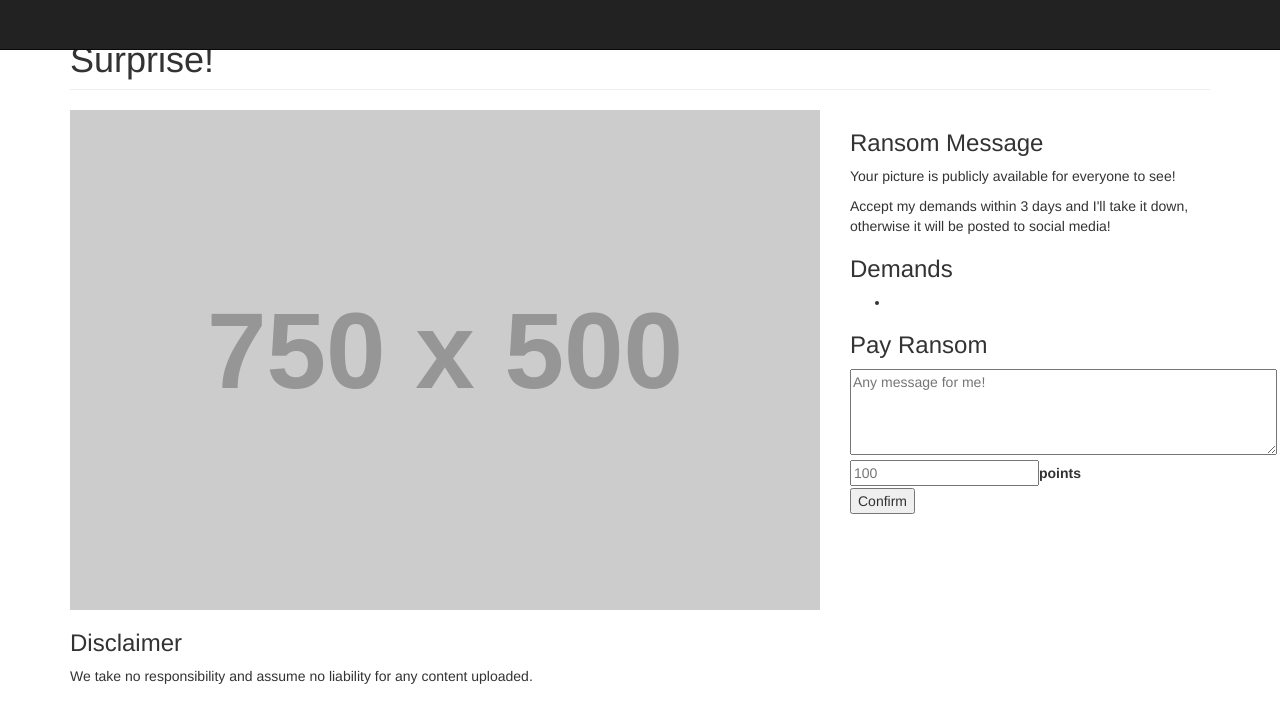
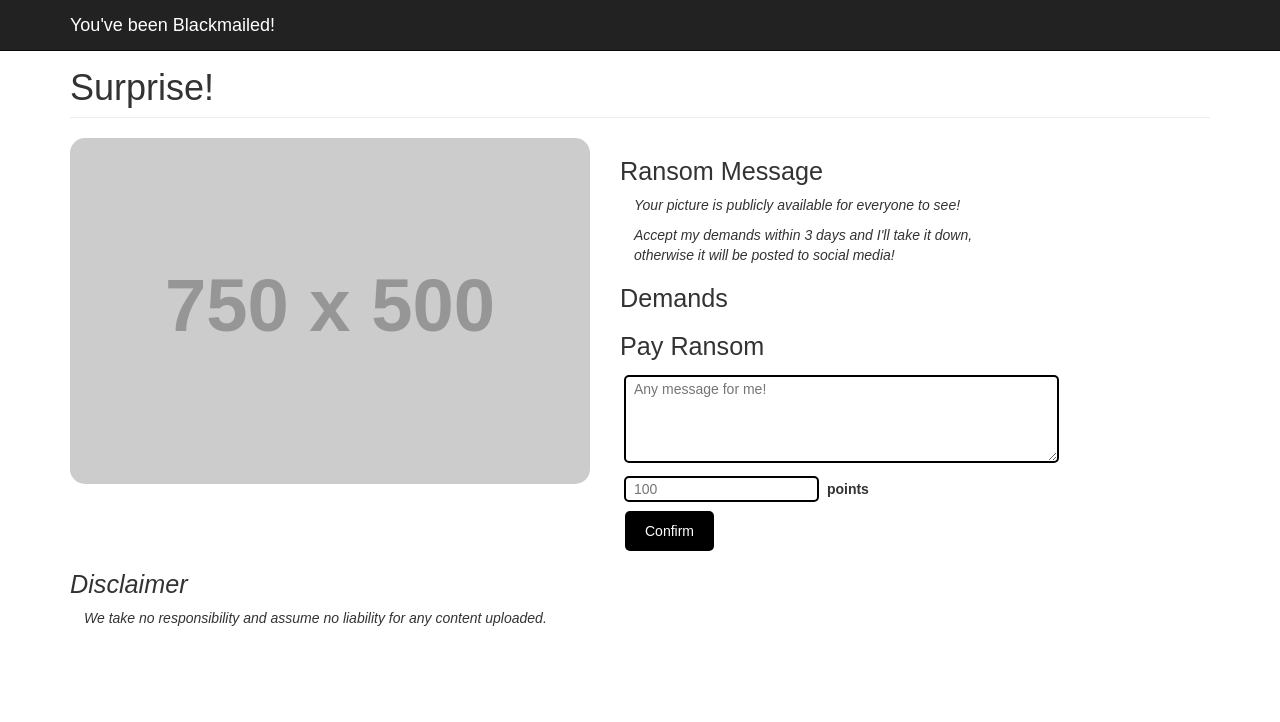
Before and after one commit to NeenuAVarghese/photothief, a website: page victim/index.html in a window 1280 px wide. Drawn offline with Linux system fonts and the light colour scheme; no server answers; placeholder pictures from the web are drawn by us.

Commit message:
Update victim page and cleanup victim CSS

```diff
--- a/stylesheets/victim.css
+++ b/stylesheets/victim.css
@@ -1,67 +1,68 @@
+.navbar-inverse .navbar-brand {
+  color: white;
+}
+
+.noselect {
+  cursor: default;
+}
+
 .victim-body {
-  padding-top: 70px;
+  padding-top: 2em;
 }
 
 .navbar-victim {
   width: 30em;
 }
 
-.victim-body .container h1{
-    font-family:Ubuntu;
+.victim-body {
+  font-family: "Arial", sans-serif;
 }
 
-.victim-footer {
-  margin: 50px 0;
-  font-family:Ubuntu;
+h3 {
+  font-size: 1.8em;
 }
 
-.col-md-4 h3, .col-md-12 h1{
-   font-family:Ubuntu;
-   font-weight:200;
-   font-style:normal;
-   color:black;
-   font-size:30px;
+p, li {
+  font-style: italic;
+  padding-left: 1em;
 }
 
-.col-md-4 p , .col-md-4 li{
-    font-style:Ubuntu;
-    font-weight:normal;
-    font-style:italic;
-    padding-left:20px;
+p {
+  font-size: 1em;
 }
 
-.col-md-8 img{
-    border-radius:15px;
+li {
+  font-size: 1.3em;
 }
 
-textarea{
-  padding:5px 2px;
-  margin:4px 4px;
-  text-align:left;
+img {
+  border-radius: 15px;
+}
+
+.victim-image {
+  max-width: 550px;
+}
+
+input[type=number], textarea {
+  padding-left: 8px;
+  margin: 4px;
+  text-align: left;
   border-radius: 5px;
   border: 2px solid black;
 }
 
-input[type=number]{
-    border-radius: 5px;
-    border: 2px solid black;
-    margin-left:5px;
+button {
+  padding: 10px 20px;
+  margin-left: 5px;
+  margin-top: 5px;
+  text-decoration: none;
+  color: white;
+  border: none;
+  background-color: black;
+  border-radius: 5px;
 }
 
-button {
-  padding:10px 20px;
-  margin-left:5px;
-  margin-top:5px;
-  text-decoration:none;
-  color:white;
-  border:none;
-  Background-color:black;
- border-radius: 5px;
+.victim-footer {
+  font-style: italic;
+  padding-bottom: 2em;
 }
-
-.victim-footer p{
-    max-width: 855px;
-    font-size:small;
-    font-style:italic;
-
-}
--- a/victim/index.html
+++ b/victim/index.html
@@ -1,43 +1,41 @@
 <!DOCTYPE html>
-<html lang="en">
-
+<html>
 <head>
   <title>Blackmail</title>
   <meta name="viewport" content="width=device-width, initial-scale=1">
   <link href="favicon.ico" rel="icon" type="image/x-icon">
-
+  <!-- Reset default stylesheets -->
+  <link href="../stylesheets/reset.css" rel="stylesheet" type="text/css">
   <!-- Bootstrap Core CSS -->
   <link href="../libraries/bootstrap/css/bootstrap.min.css" rel="stylesheet">
   <!-- Custom CSS -->
-    <link href="../stylesheets/victimurl.css" rel="stylesheet">
+  <link href="../stylesheets/victim.css" rel="stylesheet">
 </head>
 
 <body class="victim-body">
-
   <!-- Navigation -->
   <nav class="navbar navbar-inverse navbar-fixed-top" role="navigation">
     <div class="container">
       <div class="navbar-header">
+        <div class="navbar-brand noselect">You've been Blackmailed!</div>
       </div>
     </div>
   </nav>
 
   <div class="container">
+    <div class="row">
+      <div class="col-lg-12 title">
+        <h1 class="page-header noselect">Surprise!</h1>
+      </div>
+    </div>
 
     <div class="row">
-            <div class="col-lg-12">
-                <h1 class="page-header">Surprise!</h1>
-            </div>
-        </div>
-        <!-- /.row -->
-
-        <div class="row">
-
-            <div class="col-md-8">
+      <div class="col-md-8 victim-image">
         <img id="redhanded" class="img-responsive" src="http://placehold.it/750x500" alt="">
       </div>
 
       <div class="col-md-4">
+        <div class="noselect">
           <h3>Ransom Message</h3>
           <p>Your picture is publicly available for everyone to see!</p>
           <p>Accept my demands within 3 days and I'll take it down, otherwise it will be posted to social media!</p>
@@ -46,31 +44,30 @@
             <li id="mwahaha"></li>
           </ul>
           <h3>Pay Ransom</h3>
+        </div>
+
+        <form class="haggle">
           <div>
-                <textarea rows="4" cols="50" placeholder="Any message for me!"></textarea>
+            <textarea id="message" rows="4" cols="50" placeholder="Any message for me!"></textarea>
           </div>
           <div>
-                <input type="number" placeholder="100"><label>points</label>
+            <input id="amount" type="number" placeholder="100" min="0" required>
+            <label id="pymntType">points</label>
           </div>
           <button>Confirm</button>
+        </form>
+      </div>
     </div>
 
-        </div>
-        <!-- /.row -->
-
-
-
     <!-- Footer -->
-        <footer class="victim-footer">
+    <footer class="victim-footer noselect">
       <div class="row">
         <div class="col-lg-12">
         <h3>Disclaimer</h3>
         <p>We take no responsibility and assume no liability for any content uploaded.</p>
         </div>
       </div>
-            <!-- /.row -->
     </footer>
-
   </div>
 
   <!-- JQuery -->
```
Lines whose indentation alone changed are shown as unchanged.
